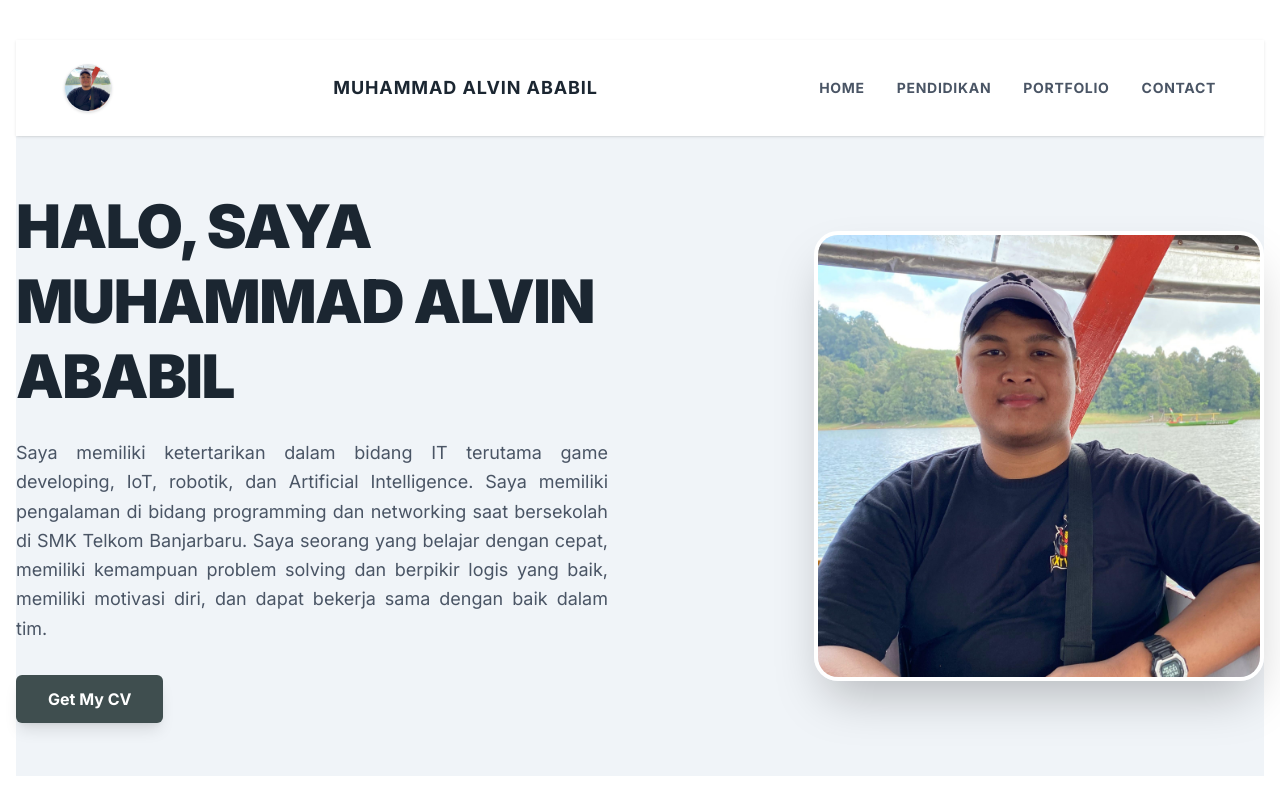
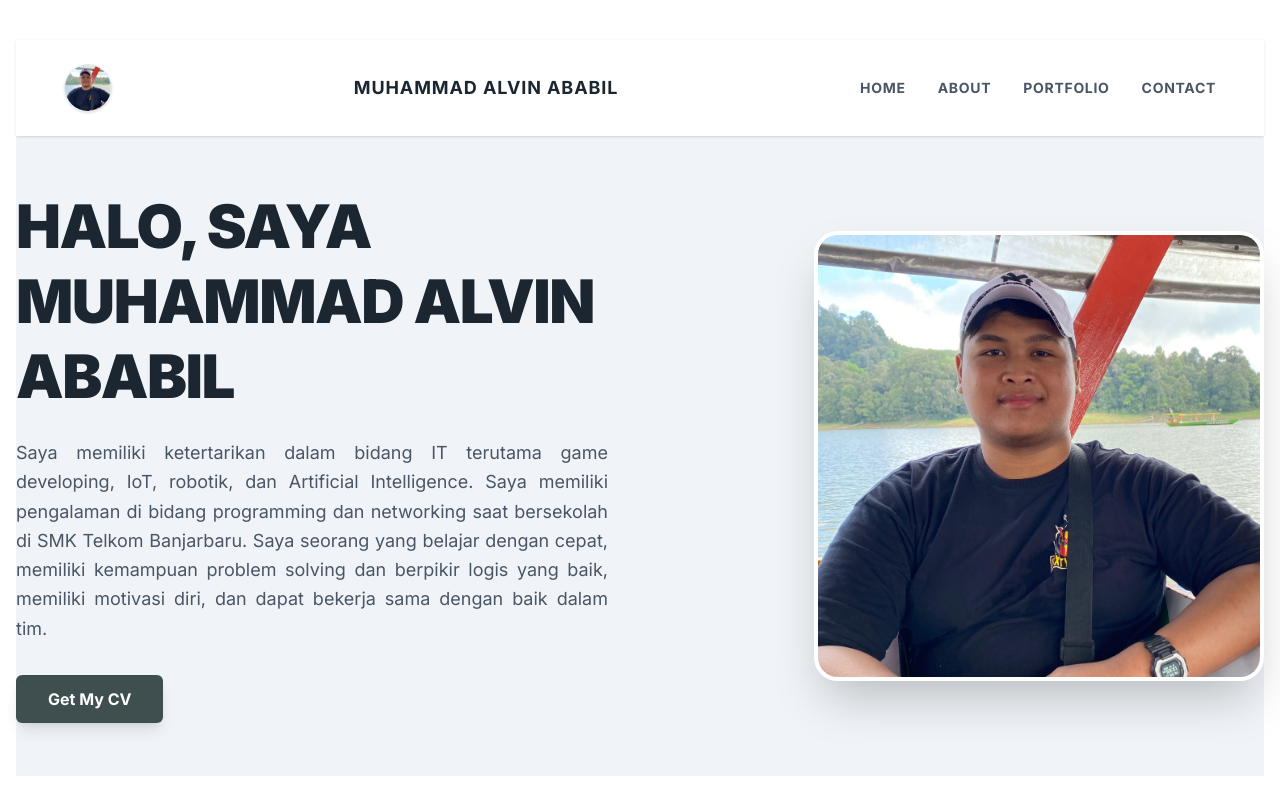
Before and after one commit to NeoRyumasil/WebPortofolio, a Next.js app: page / in a window 1280 px wide. Shown: the top 800 px of the page. Built offline with nearby package versions, Linux system fonts and the light colour scheme.

Commit message:
ADD : Page Paths

```diff
--- a/src/components/NavBar.tsx
+++ b/src/components/NavBar.tsx
@@ -33,7 +33,7 @@ export default function NavBar() {
                 {/* Desktop Menu */}
                 <ul className="hidden md:flex gap-8 text-sm font-bold text-gray-600 tracking-wider">
                     <li className="hover:text-[#1B2631] cursor-pointer transition-colors">HOME</li>
-                    <li className="hover:text-[#1B2631] cursor-pointer transition-colors">PENDIDIKAN</li>
+                    <li className="hover:text-[#1B2631] cursor-pointer transition-colors">ABOUT</li>
                     <li className="hover:text-[#1B2631] cursor-pointer transition-colors">PORTFOLIO</li>
                     <li className="hover:text-[#1B2631] cursor-pointer transition-colors">CONTACT</li>
                 </ul>
@@ -50,7 +50,7 @@ export default function NavBar() {
             <div className={`md:hidden bg-white border-t transition-all duration-300 ease-in-out overflow-hidden ${isOpen ? 'max-h-64' : 'max-h-0'}`}>
                 <ul className="flex flex-col text-right px-6 py-4 gap-4 text-sm font-bold text-gray-600 tracking-wider">
                     <li className="hover:text-[#1B2631] cursor-pointer" onClick={() => setIsOpen(false)}>HOME</li>
-                    <li className="hover:text-[#1B2631] cursor-pointer" onClick={() => setIsOpen(false)}>PENDIDIKAN</li>
+                    <li className="hover:text-[#1B2631] cursor-pointer" onClick={() => setIsOpen(false)}>ABOUT</li>
                     <li className="hover:text-[#1B2631] cursor-pointer" onClick={() => setIsOpen(false)}>PORTFOLIO</li>
                     <li className="hover:text-[#1B2631] cursor-pointer" onClick={() => setIsOpen(false)}>CONTACT</li>
                 </ul>
```
Also changed, not shown: src/app/about/page.tsx (added), src/app/contact/page.tsx (added), src/app/portofolio/ai_portofolio/page.tsx (added), src/app/portofolio/eo_portofolio/page.tsx (added), src/app/portofolio/game_portofolio/page.tsx (added), src/app/portofolio/web_portofolio/page.tsx (added).
